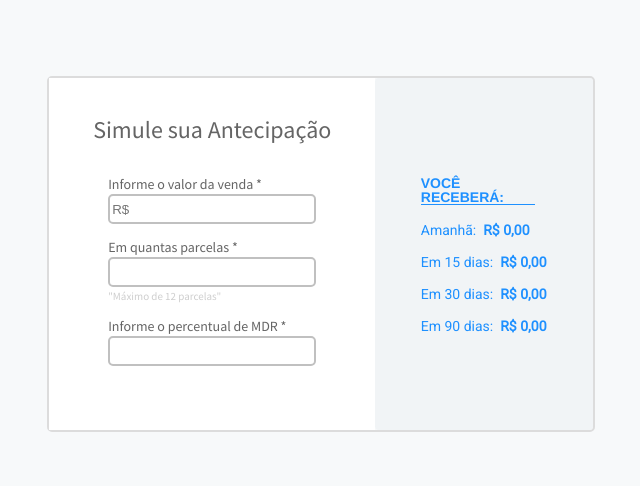
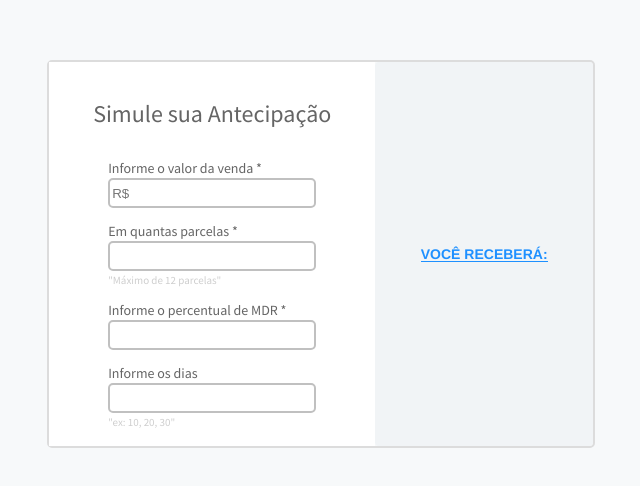
Before and after one commit to brenofigueiredoo/Desafio-1-FronEnd, a React (Create React App) app: page / in a window 1280 px wide. Shown: the part 146-632 px from the top of the page, without its empty margins (319-959 px from the left). Built offline with nearby package versions, Linux system fonts and the light colour scheme.

Commit message:
feat: add input days, funcionando corretamente!

```diff
--- a/src/Context/Context.jsx
+++ b/src/Context/Context.jsx
@@ -5,6 +5,7 @@ export const Context = createContext()
 
 export const ContextProvider = ({children}) => {
     const [calculation, setCalculation] = useState([]);
+    const [dataResult, setDataResult] = useState([])
 
     const onSubmit = (data) => {
         api
@@ -19,7 +20,9 @@ export const ContextProvider = ({children}) => {
         <Context.Provider value={{
             calculation,
             setCalculation,
-            onSubmit
+            onSubmit,
+            setDataResult,
+            dataResult
         }}>
             {children}
         </Context.Provider>
--- a/src/components/Body/index.jsx
+++ b/src/components/Body/index.jsx
@@ -9,8 +9,24 @@ import DivResult from "../DivResult";
 import { Context } from "../../Context/Context";
 
 const Body = () => {
-    const {onSubmit} = useContext(Context)
+    const {setDataResult, onSubmit} = useContext(Context)
     const {register, handleSubmit, formState: {errors}} = useForm({resolver: yupResolver(schemaCalculation)})
+
+    const alterData = (data) => {
+        if(data["days"] !== '') {
+            const tratative = data["days"].replace(/,/g, "").replace(/\./g, "");
+            const convertArray = tratative.split(" ")
+            const convertToNumber = convertArray.map(char => Number(char))
+            data["days"] = convertToNumber
+            const sortDays = data.days.sort((a, b) => a - b)
+            setDataResult(sortDays)
+            onSubmit(data)
+        } else {
+            delete data["days"]
+            setDataResult(data.days)
+            onSubmit(data)
+        }
+    }
 
     return (
         <BackBody>
@@ -18,7 +34,7 @@ const Body = () => {
             <div className="divInfo">
                 <h2>Simule sua Antecipação</h2>
                 <div className="divInputs">
-                    <form id="myForm" onSubmit={handleSubmit(data => onSubmit(data))}>
+                    <form id="myForm" onSubmit={handleSubmit(data => alterData(data))}>
                         <ContainerInput>
                             <Label text="Informe o valor da venda *"/>
                             <input id="inputAmount" type="text" placeholder="R$" name="amount" {...register("amount")}/>
@@ -33,6 +49,10 @@ const Body = () => {
                             <input id="inputMdr"type="text" name="mdr" {...register("mdr")}/>
                             <ErrorsP text={errors.mdr?.message}/>
 
+                            <Label text="Informe os dias"/>
+                            <input id="inputDays"type="text" name="days" {...register("days")}/>
+                            <p className="pMaxInfo">"ex: 10, 20, 30"</p>
+
                             <button type="submit"></button>
                         </ContainerInput>
                     </form>
--- a/src/components/Body/style.js
+++ b/src/components/Body/style.js
@@ -3,7 +3,7 @@ import styled from "styled-components";
 export const ContainerMain = styled.div`
   display: flex;
   width: 34rem;
-  height: 22rem;
+  height: 24rem;
   margin: 0 auto;
 
   border: 2px solid #dcdcdc;
@@ -11,7 +11,7 @@ export const ContainerMain = styled.div`
 
   @media screen and (max-width: 440px) {
     flex-direction: column;
-    height: 32rem;
+    height: 36rem;
     align-items: center;
     justify-content: center;
   }
--- a/src/components/DivResult/index.jsx
+++ b/src/components/DivResult/index.jsx
@@ -3,15 +3,15 @@ import { Context } from "../../Context/Context"
 import { Container } from "./styled"
 
 const DivResult = () => {
-    const {calculation} = useContext(Context)
+    const {calculation, dataResult} = useContext(Context)
     return (
         <Container>
             <div className="divResponse">
                     <h2>VOCÊ RECEBERÁ:</h2>
-                    <h3>Amanhã: <strong>&#160; R$ {calculation['1'] ? calculation['1'] : 0},00</strong></h3>
-                    <h3>Em 15 dias: <strong>&#160; R$ {calculation['15'] ? calculation['15'] : 0},00</strong></h3>
-                    <h3>Em 30 dias: <strong>&#160; R$ {calculation['30'] ? calculation['30'] : 0},00</strong></h3>
-                    <h3>Em 90 dias: <strong>&#160; R$ {calculation['90'] ? calculation['90'] : 0},00</strong></h3>
+                    {dataResult ? dataResult.map((elem, index) => <h3 key={index}>Em {elem} dias: <strong>&#160; R$ {calculation[elem]},00</strong></h3>) : <><h3>Amanhã: <strong>&#160; R$ {calculation['1'] ? calculation['1'] : 0},00</strong></h3>
+                    <h3>Em 15 dias: <strong>&#160; R${calculation['15'] ? calculation['15'] : 0},00</strong></h3>
+                    <h3>Em 30 dias: <strong>&#160; R${calculation['30'] ? calculation['30'] : 0},00</strong></h3>
+                    <h3>Em 90 dias: <strong>&#160; R${calculation['90'] ? calculation['90'] : 0},00</strong></h3></>}
                 </div>
         </Container>
     )
--- a/src/components/DivResult/styled.js
+++ b/src/components/DivResult/styled.js
@@ -15,7 +15,7 @@ export const Container = styled.div`
   }
 
   h2 {
-    width: 90%;
+    width: 100%;
     border-bottom: 1px solid #1e90ff;
     color: #1e90ff;
     font-family: "Franklin Gothic Medium", "Arial Narrow", Arial, sans-serif;
```
